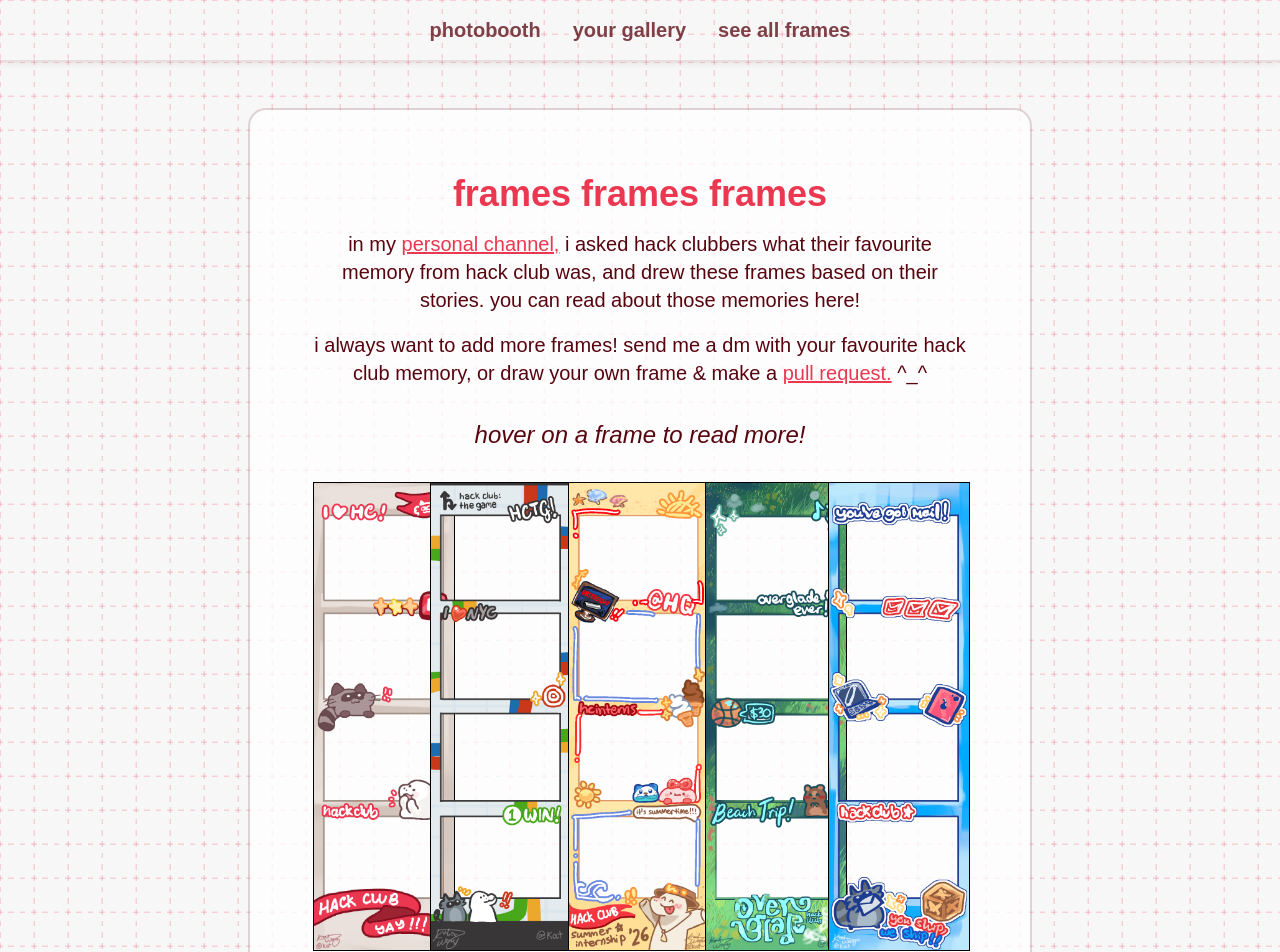
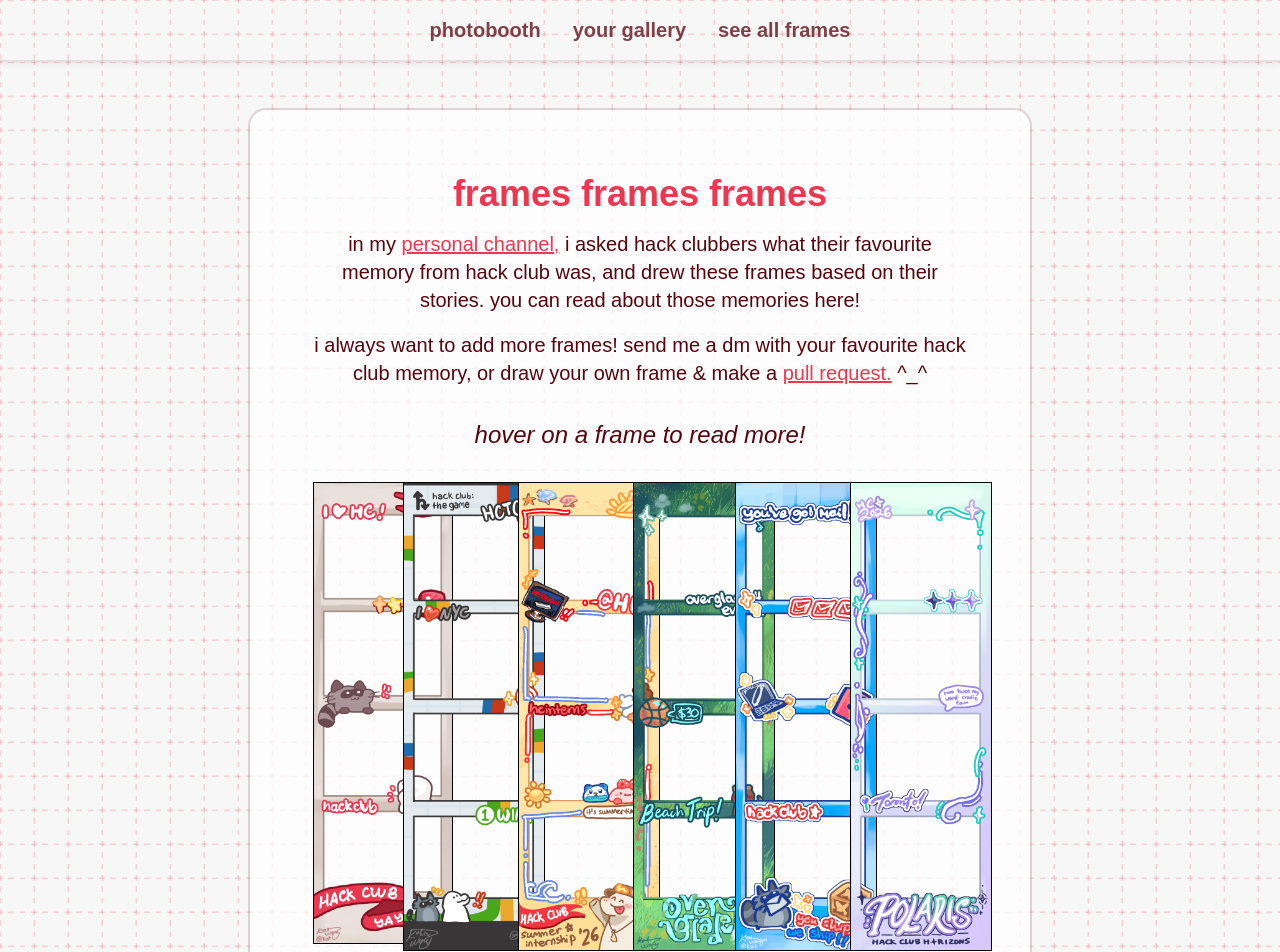
Before and after one commit to ikealoverkat/hc-photobooth, a SvelteKit app: page /frames in a window 1280 px wide. Shown: the top 952 px of the page. Built offline with nearby package versions, Linux system fonts and the light colour scheme; a web font is replaced by a local one.

Commit message:
add polaris frame

```diff
--- a/src/routes/+page.svelte
+++ b/src/routes/+page.svelte
@@ -50,7 +50,8 @@
 		{ src: '/frame_hctg.png', name: 'hack club the frame', selected: false },
 		{ src: '/frame_intern.png', name: 'summer internship frame!', selected: false },
 		{ src: '/frame_ovg.png', name: 'overglade frame. senator im singaporean', selected: false },
-		{ src: '/frame_ysws.png', name: 'ysws frame! dont we all love free stuff?', selected: false }
+		{ src: '/frame_ysws.png', name: 'ysws frame! dont we all love free stuff?', selected: false },
+		{ src: '/frame_polaris.png', name: 'horizons polaris frame. two twos my word', selected: false },
 	]);
 
 	let copied = $state(false);
@@ -161,7 +162,6 @@
 
 		context?.drawImage(video, 0, 0);
 		context.globalCompositeOperation = 'source-over';
-
 
 		if (currentFilter === 'cute') {
 			const cuteOverlay = new Image();
--- a/src/routes/frames/+page.svelte
+++ b/src/routes/frames/+page.svelte
@@ -37,6 +37,11 @@
 			name: 'you ship photos, we ship photo strip',
 			description:
 				'hack club events are awesome, but a memory a lot of hack clubbers have is recieving their first item in the mail from hack club - whether it be free stickers, a YSWS prize, merch, or something else - and going: holy shit, this is real!! (cc swarit & his SOM a1 mini) i personally recieved my ipad from hack club after coding 90h and now i use it to make illustrations... for hack club. what goes around comes around...?'
+		},
+		{
+			src: 'frame_polaris.png',
+			name: 'horizons polaris! two twos my frame crodie fam',
+			description: "a frame for horizons polaris, the horizons event in toronto. i'm going to be there in about 9 hours from when i'm currently writing this description. (4:56 am on aug 7 2026) i drew this frame quickly so i could qualify for the event (lol) and so i can use it to take pictures with my friends at the event. im so excited !!!!!!! maybe i'll draw another polaris frame after the event with more inside jokes and other stuff."
 		}
 	];
 
```
Also changed, not shown: static/frame_polaris.png (added).
